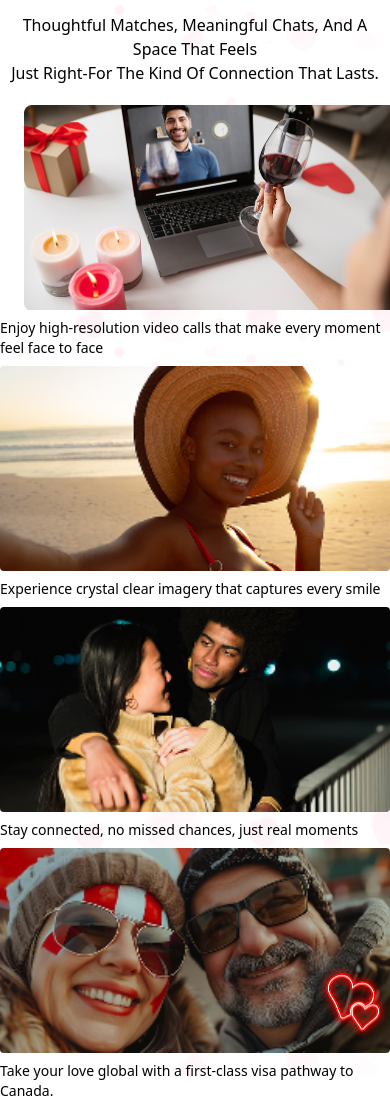
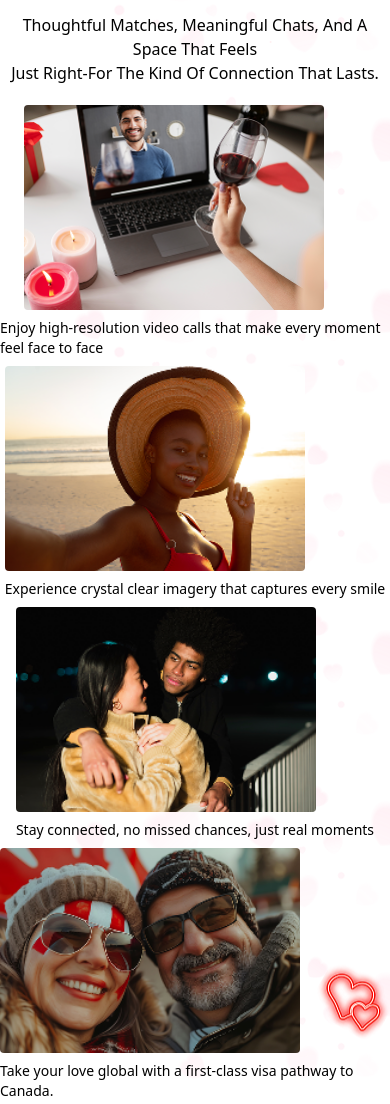
Before and after one commit to ibocodes/SPARK, a plain HTML site: page index.html in a window 390 px wide. Shown: the part 1357-2461 px from the top of the page. Drawn offline with nearby package versions, Linux system fonts and the light colour scheme.

Commit message:
still working on the mobile screen

```diff
--- a/index.html
+++ b/index.html
@@ -296,7 +296,7 @@
           <img
             src="SparkIMG/Rectangle 2 (1).png"
             alt=""
-            class="w-[420px] h-[205px] object-cover ml-6 lg:ml-0 rounded"
+            class="w-[300px] h-[205px] object-cover ml-6 lg:ml-0 rounded"
           />
           <p class="mt-2 font-xs text-sm">
             Enjoy high-resolution video calls that make every moment feel face
@@ -304,19 +304,19 @@
           </p>
         </div>
         <div>
-          <img src="SparkIMG/Rectangle 5.png" alt="" class="w-[420px] h-[205px] object-cover rounded"/>
+          <img src="SparkIMG/Rectangle 5.png" alt="" class="w-[300px] h-[205px] object-cover rounded"/>
           <p class="mt-2 font-xs text-sm">
             Experience crystal clear imagery that captures every smile
           </p>
         </div>
         <div>
-          <img src="SparkIMG/Rectangle 6.png" alt="" class="w-[420px] h-[205px] object-cover rounded"/>
+          <img src="SparkIMG/Rectangle 6.png" alt="" class="w-[300px] h-[205px] object-cover rounded"/>
           <p class="mt-2 font-xs text-sm">
             Stay connected, no missed chances, just real moments
           </p>
         </div>
         <div class="relative inline-block xl:block w-fit">
-          <img src="SparkIMG/Rectangle 7.png" alt="" class="relative w-[420px] h-[205px] object-cover rounded" />
+          <img src="SparkIMG/Rectangle 7.png" alt="" class="relative w-[300px] h-[205px] object-cover rounded" />
           <img
             src="SparkIMG/Spark 2.png"
             alt=""
```
